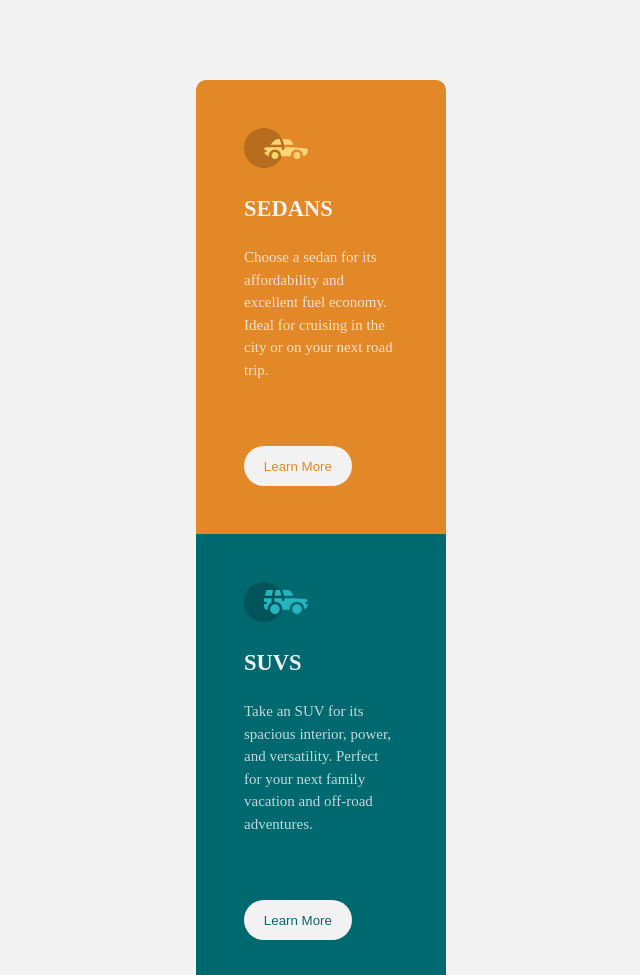
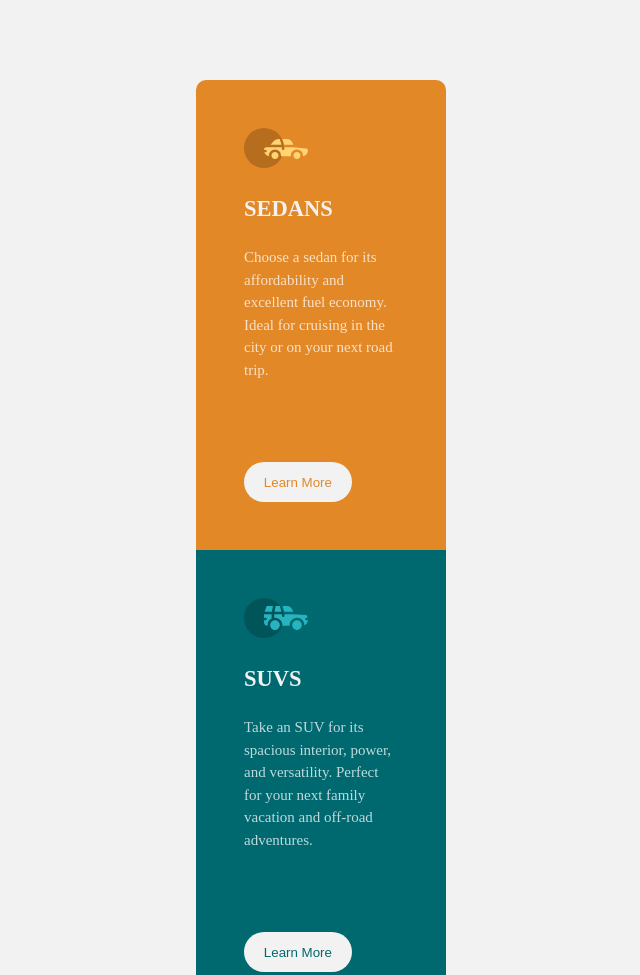
Before and after one commit to robrajcs/3ColumnCard, a plain HTML site: page index.html in a window 1280 px wide. Shown: the top 975 px of the page, without its empty margins (319-959 px from the left). Drawn offline with Linux system fonts and the light colour scheme; a web font is replaced by a local one.

Commit message:
vege fele

```diff
--- a/style.css
+++ b/style.css
@@ -61,7 +61,7 @@ button {
     height: 2.5rem;
     width: 70%;
     background-color: var(--clr-very-light-gray);
-
+    margin: 1rem 0 0 0;
     border-radius: 50px;
     border-style: none;
 }
```
